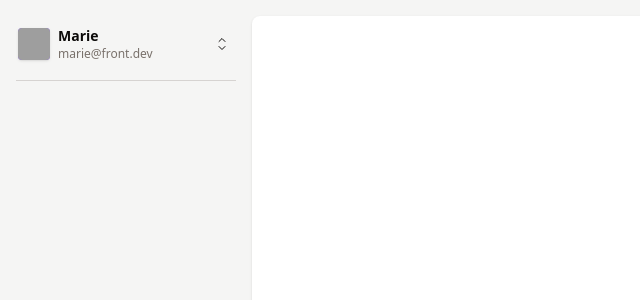
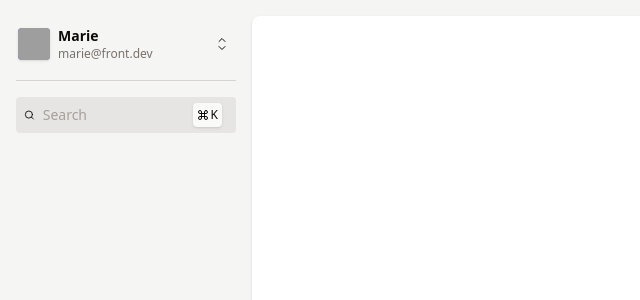
Before and after one commit to PikuzaMarie/admin-dashboard, a React (Vite) app: page / in a window 1280 px wide. Shown: the top 300 px of the page, without its empty margins (0-640 px from the left). Built offline with nearby package versions, Linux system fonts and the light colour scheme; grey boxes are pictures that could not be loaded.

Commit message:
feat: create Search component

```diff
--- /dev/null
+++ b/src/components/Sidebar/Search.tsx
@@ -0,0 +1,19 @@
+import { FiCommand, FiSearch } from 'react-icons/fi';
+
+export const Search: React.FC = () => {
+  return (
+    <>
+      <div className="realtive mb-4 flex items-center rounded bg-stone-200 px-2 py-1.5 text-sm">
+        <FiSearch className="mr-2" />
+        <input
+          type="text"
+          placeholder="Search"
+          className="w-full bg-transparent placeholder:text-stone-400 focus:outline-none"
+        />
+        <span className="relative top-1/2 right-1.5 flex items-center gap-0.5 rounded bg-stone-50 p-1 text-xs shadow">
+          <FiCommand />K
+        </span>
+      </div>
+    </>
+  );
+};
--- a/src/components/Sidebar/index.tsx
+++ b/src/components/Sidebar/index.tsx
@@ -1,10 +1,12 @@
 import { AccountToggle } from './AccountToggle';
+import { Search } from './Search';
 
 export const Sidebar: React.FC = () => {
   return (
     <div>
       <div className="sticky top-4 h-[calc(100vh-32px-48px)] overflow-y-scroll">
         <AccountToggle />
+        <Search />
       </div>
     </div>
   );
```
